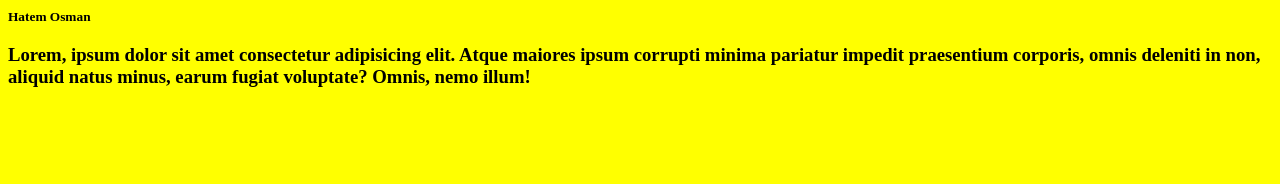
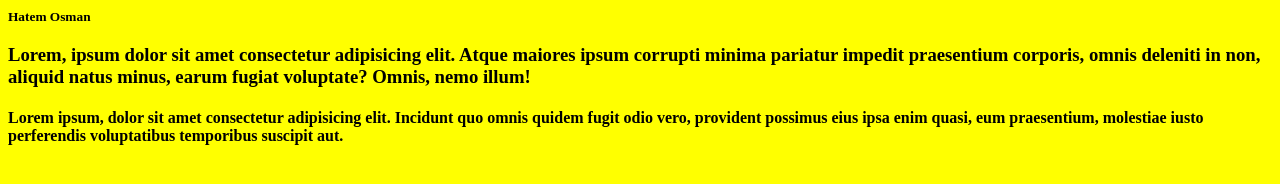
Before and after one commit to Salehalkolaidi/masterLec7, a plain HTML site: page index.html in a window 1280 px wide. Drawn offline with Linux system fonts and the light colour scheme.

Commit message:
adding h4 to indext,html

```diff
--- a/index.html
+++ b/index.html
@@ -9,5 +9,6 @@
 <body>
     <h1>Hatem Osman</h1>
     <h3>Lorem, ipsum dolor sit amet consectetur adipisicing elit. Atque maiores ipsum corrupti minima pariatur impedit praesentium corporis, omnis deleniti in non, aliquid natus minus, earum fugiat voluptate? Omnis, nemo illum!</h3>
+    <h4>Lorem ipsum, dolor sit amet consectetur adipisicing elit. Incidunt quo omnis quidem fugit odio vero, provident possimus eius ipsa enim quasi, eum praesentium, molestiae iusto perferendis voluptatibus temporibus suscipit aut.</h4>
 </body>
 </html>
```
